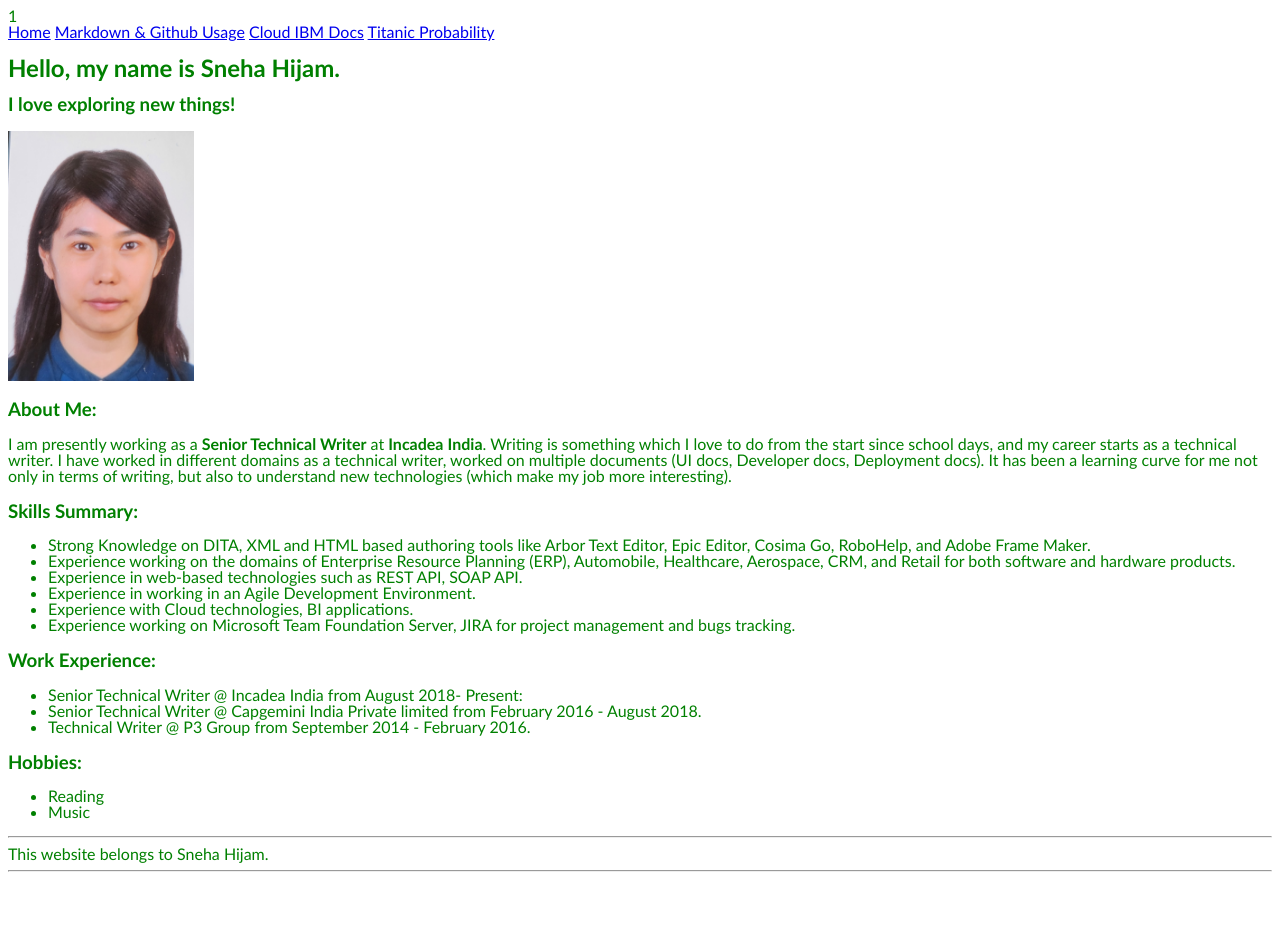
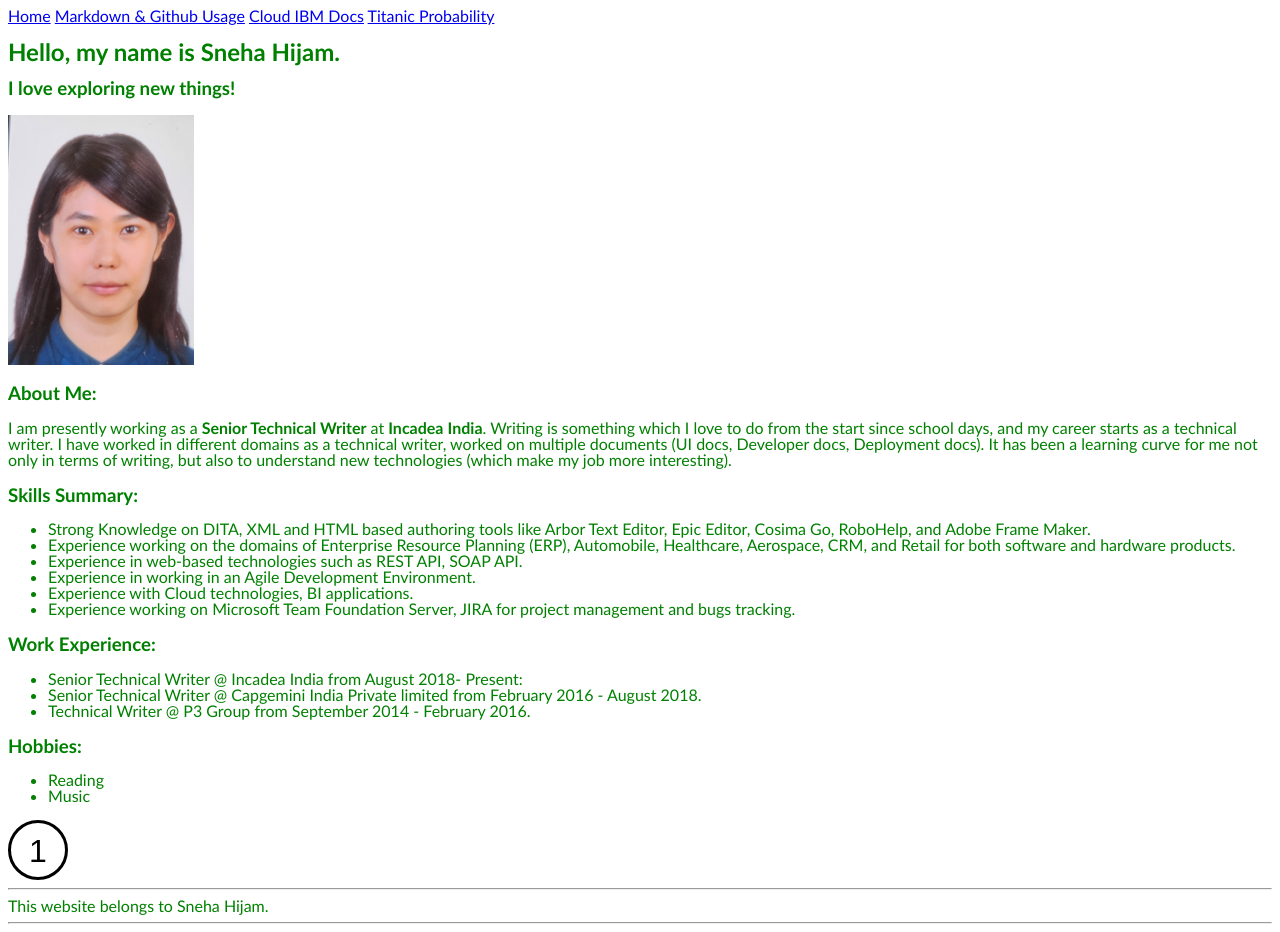
Before and after one commit to SneHijam/SnehaHijam, a Jekyll site: the page built from index.md, in a window 1280 px wide. Built offline with Jekyll 4.4.1, drawn with Linux system fonts in a browser that asks for light colours; our own code applies the rules of GitHub Pages for plain Markdown files; before the commit the page ends 900 px from its top, so only the background shows below that.

Commit message:
Update templates.html

```diff
--- a/_layouts/templates.html
+++ b/_layouts/templates.html
@@ -2,11 +2,23 @@
 <html lang="en">
 <head>
 <link rel="stylesheet" type="text/css" href="./assets/css/style.css"/>
+ <style>
+      .circle {
+        border-radius: 50%;
+        width: 34px;
+        height: 34px;
+        padding: 10px;
+        background: #fff;
+        border: 3px solid #000;
+        color: #000;
+        text-align: center;
+        font: 32px Arial, sans-serif;
+      }
+    </style>
 </head>
   <body>
     <main>
       <nav>
-	  <div class="circle">1</div>
 	  <a href="index.html">Home</a>
 	  <a href="Markdown & Github Usage.html">Markdown & Github Usage</a>
 	  <a href="Cloud IBM Docs.html">Cloud IBM Docs</a>
@@ -14,6 +26,7 @@
 	  </nav>
 	<div>
         {{ content }}
+		<div class="circle">1</div>
       </div>
     </main>
     <footer>{% include footer.txt %}</footer>
```
